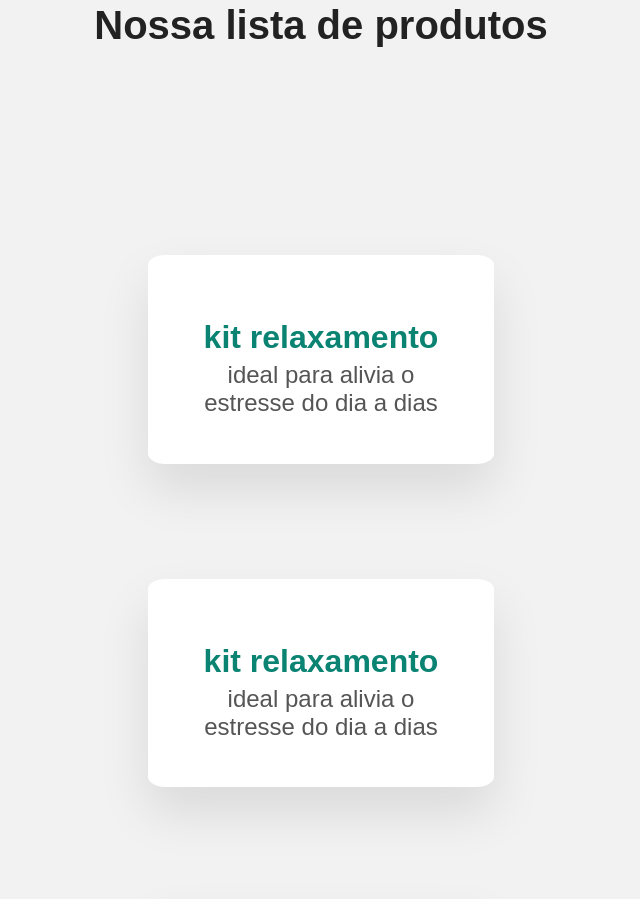
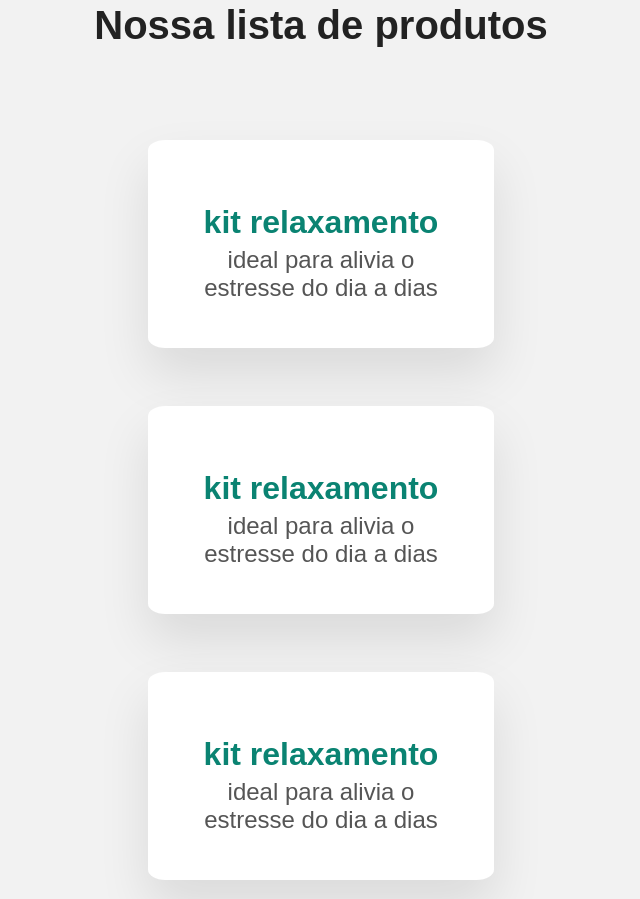
Before and after one commit to SimoneFrez/WS-PROJETO-FINAL-FRONT, a plain HTML site: page Home/index.html in a window 1280 px wide. Shown: the part 1120-2019 px from the top of the page, without its empty margins (319-959 px from the left). Drawn offline with nearby package versions, Linux system fonts and the light colour scheme.

Commit message:
mudança na margem first

```diff
--- a/Home/style.css
+++ b/Home/style.css
@@ -203,7 +203,6 @@ menu.active {
     width: 90%;
     box-shadow: 0 2vw 4vw rgba(0,0,0,0.1);
     transition: transform 0.3s, box-shadow 0.3s;
-    margin-top: 10%;
 }
 
 .produto img {
@@ -221,6 +220,9 @@ menu.active {
 .produto p {
     font-size: clamp(1rem, 3.5vw, 1.5rem);
     color: #555;
+}
+.produto:not(:first-child){
+    margin-top: 5%;
 }
 
 .produto:hover {
```
